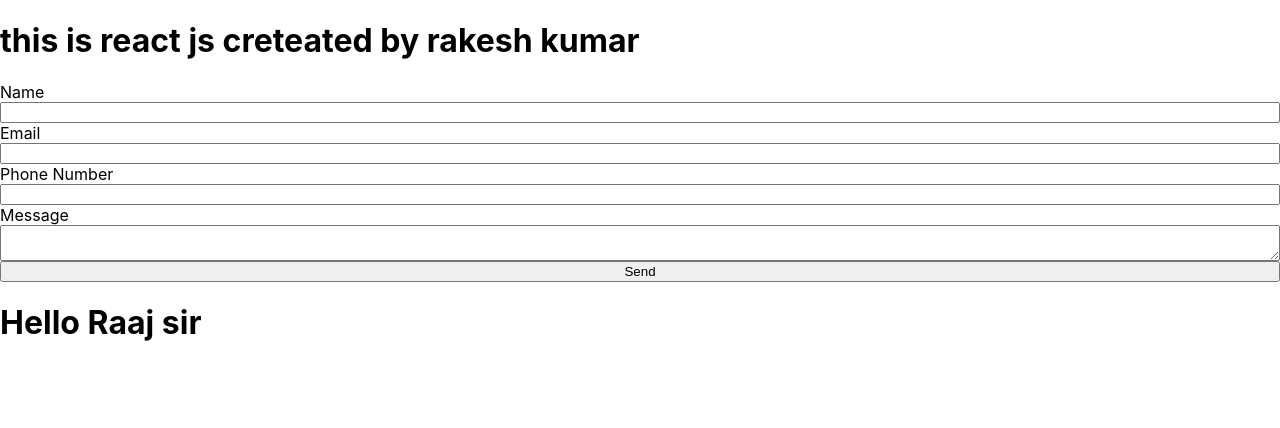
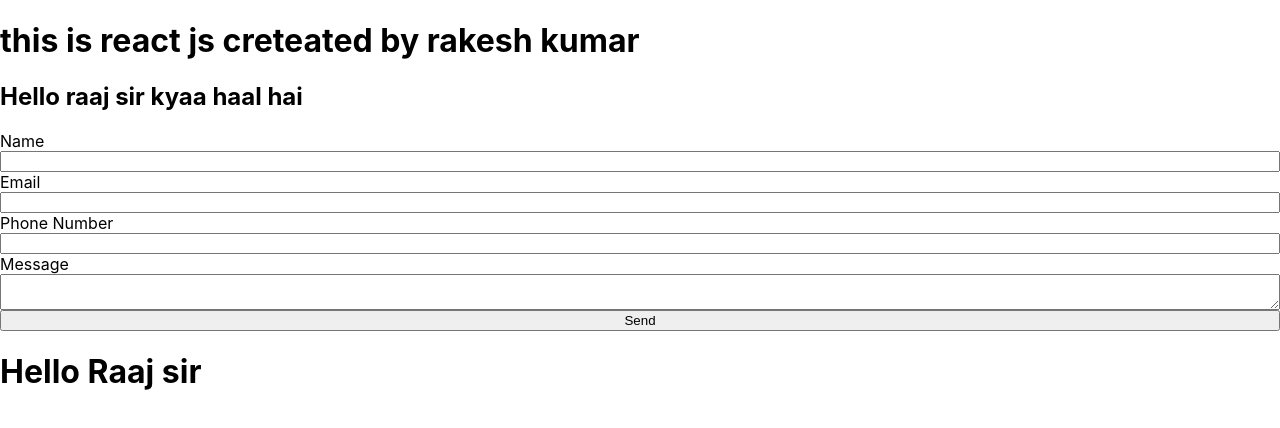
Before and after one commit to moolraaj/deploy-site, a React (Create React App) app: page / in a window 1280 px wide. Shown: the top 428 px of the page. Built offline with nearby package versions, Linux system fonts and the light colour scheme.

Commit message:
initial commit

```diff
--- a/src/App.js
+++ b/src/App.js
@@ -6,6 +6,7 @@ function App() {
   return (
      <>
      <h1>this is react js creteated by rakesh kumar</h1>
+     <h2>Hello raaj sir kyaa haal hai </h2>
      <New/>
      </>
 
```
